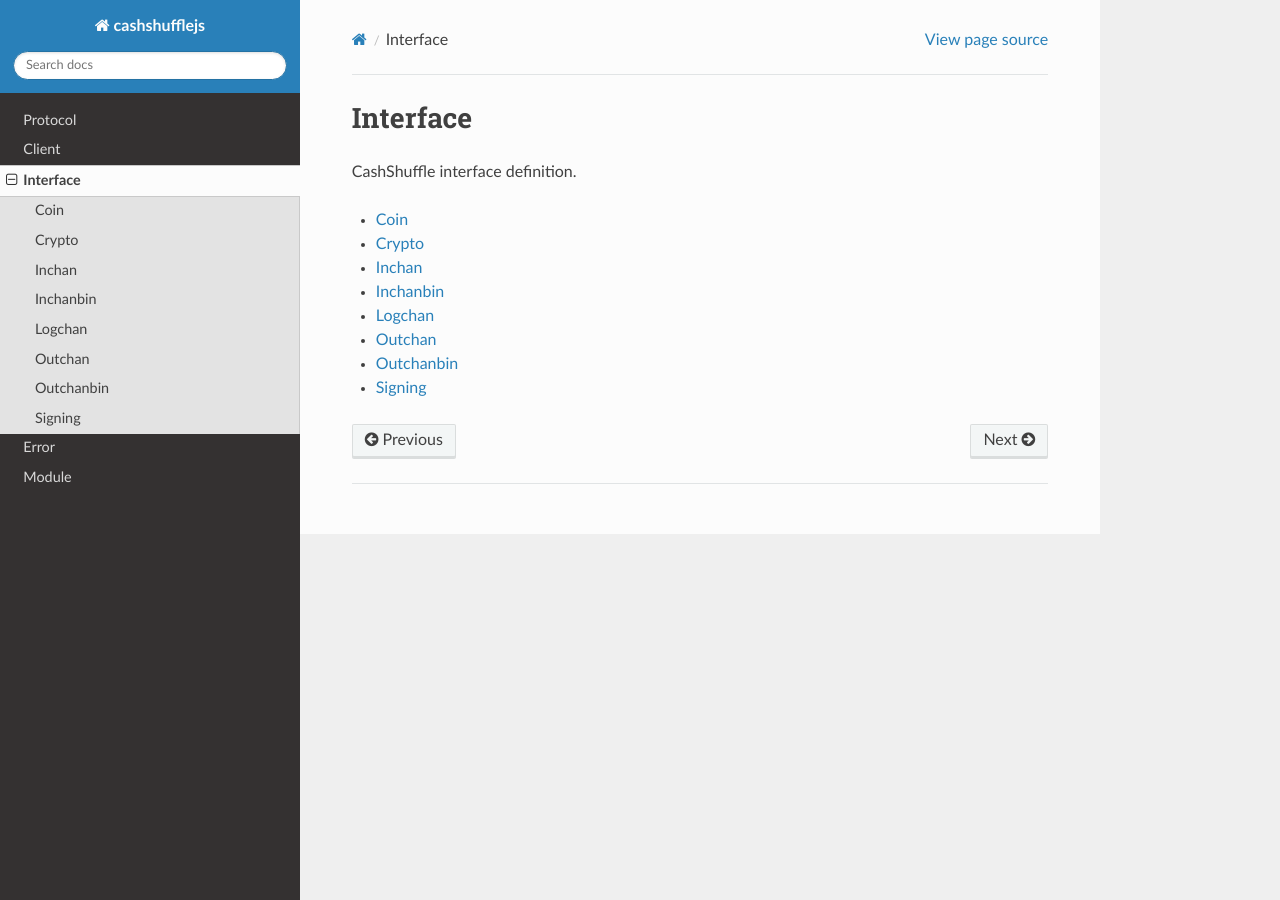
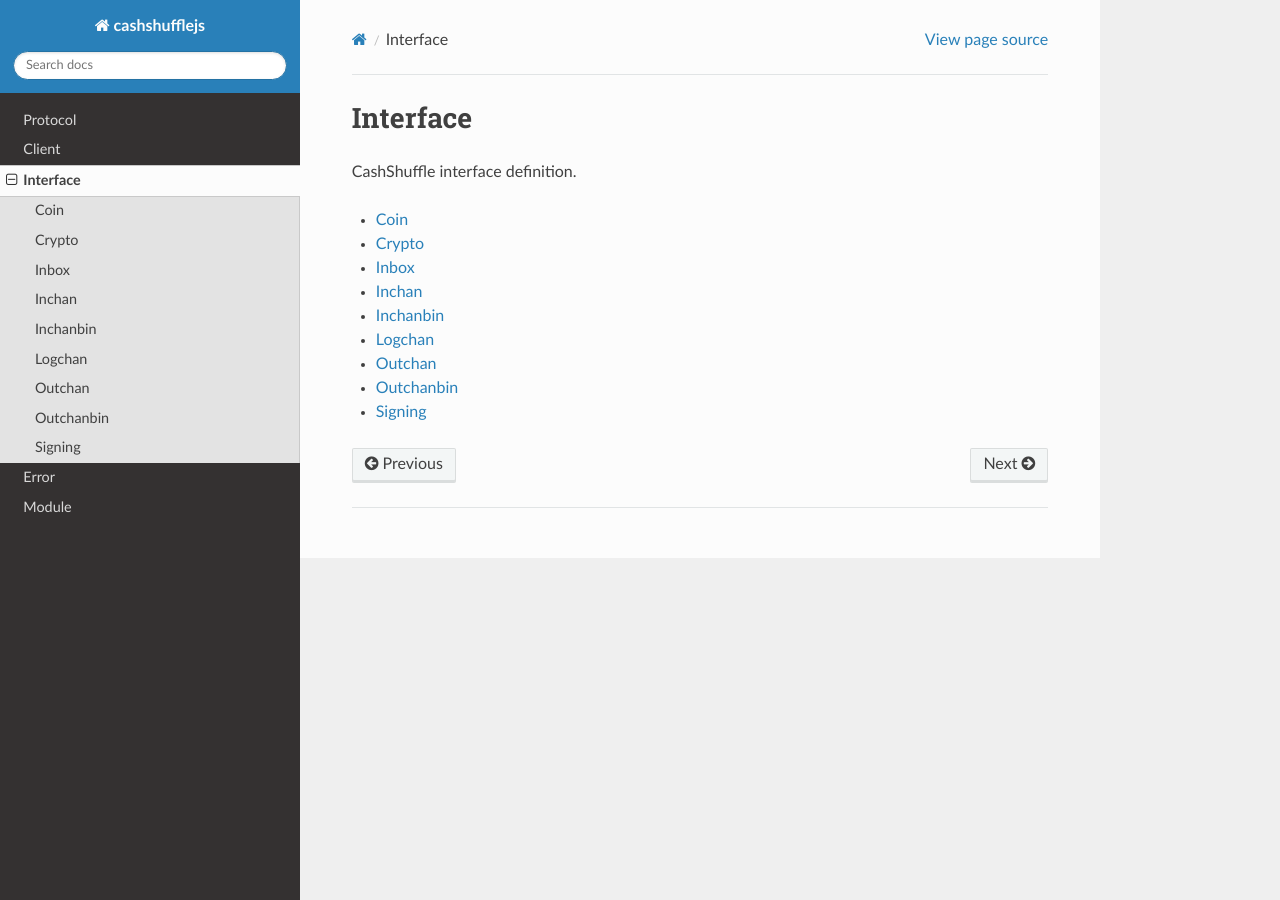
Before and after one commit to bookmoons/cashshufflejs, a Sphinx documentation site: the page built from doc/interface.rst, in a window 1280 px wide. Built offline with Sphinx 7.4.7 and the Read the Docs theme 2.0.0, drawn with Linux system fonts in a browser that asks for light colours.

Commit message:
doc: Add Inbox

```diff
--- a/doc/interface.rst
+++ b/doc/interface.rst
@@ -6,6 +6,7 @@
 .. toctree::
    interface/coin
    interface/crypto
+   interface/inbox
    interface/inchan
    interface/inchanbin
    interface/logchan
--- /dev/null
+++ b/doc/interface/inbox.rst
@@ -0,0 +1,5 @@
+Inbox
+-----
+
+.. autointerface:: inbox~Inbox
+   :members:
```
